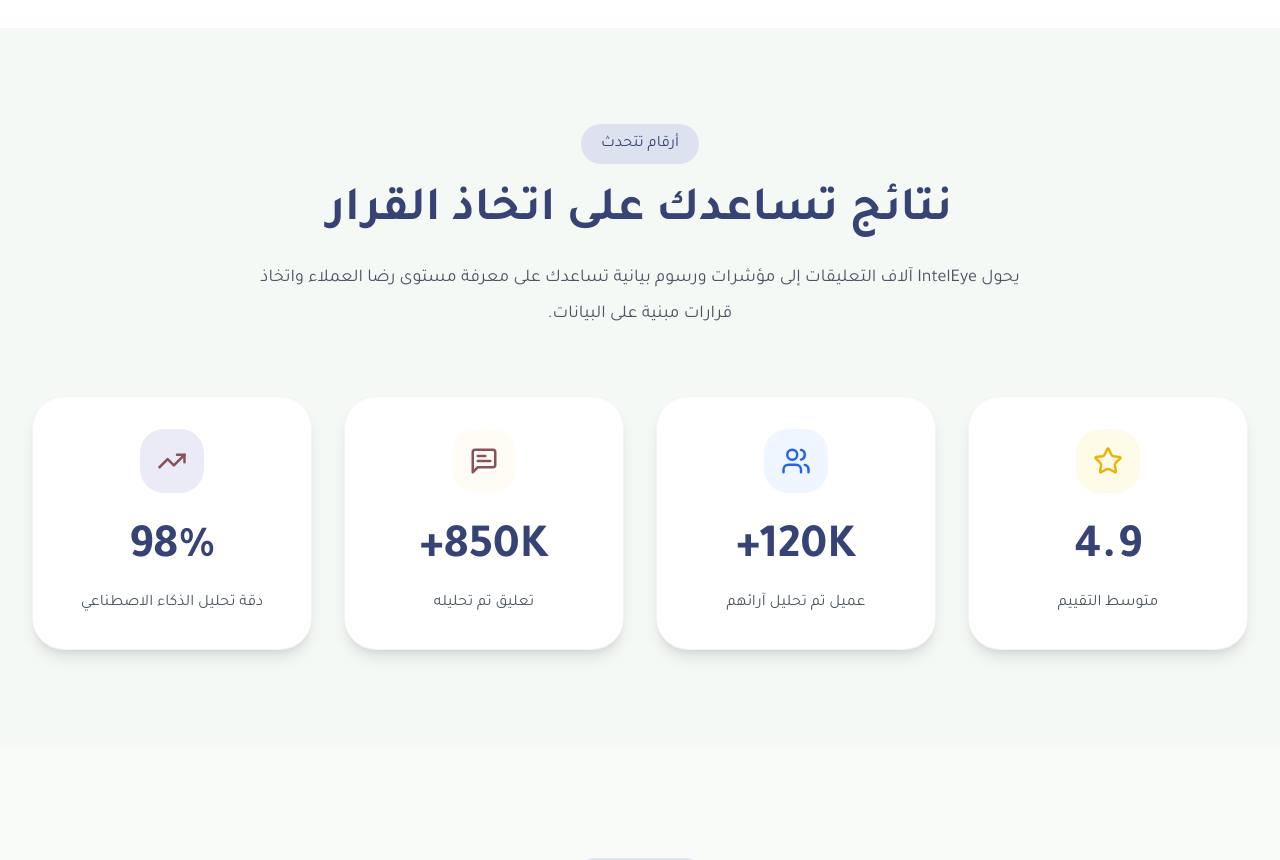
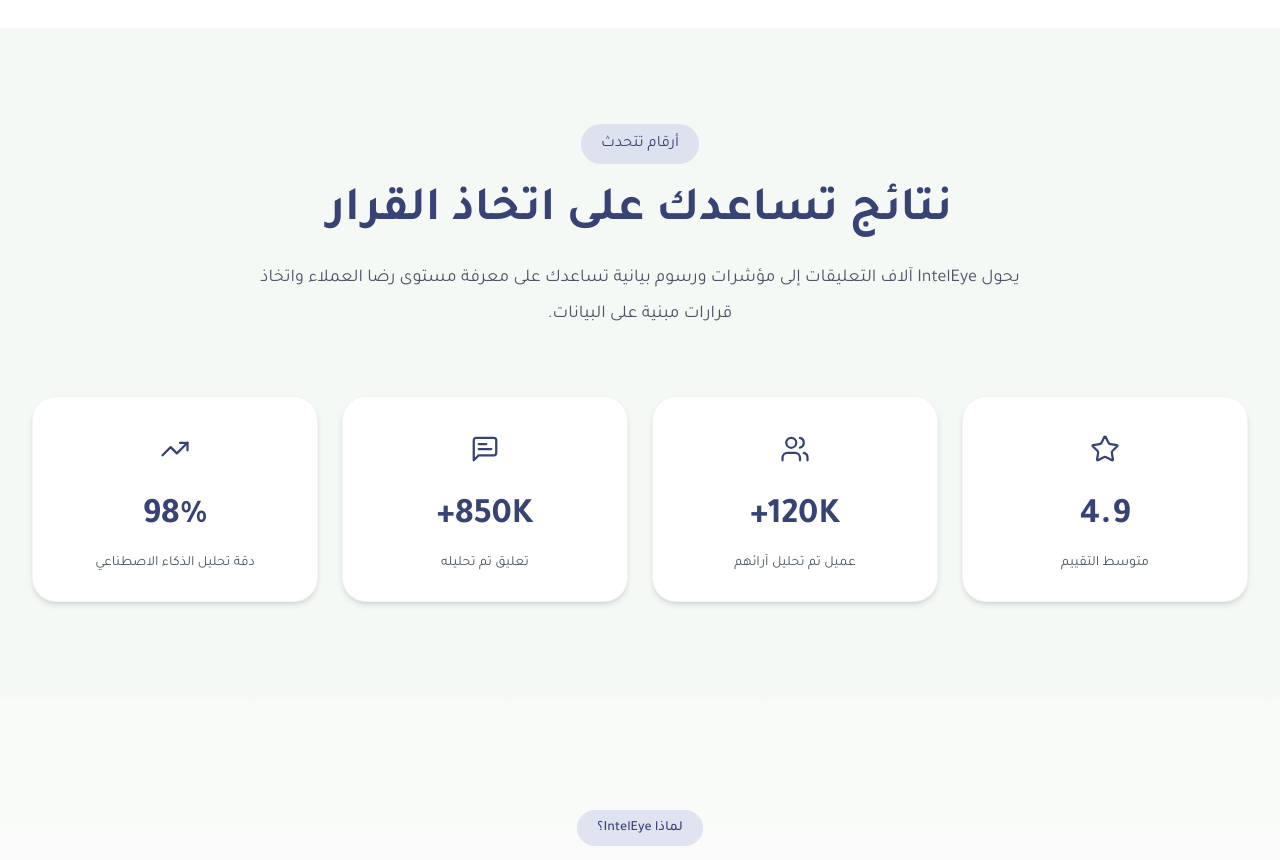
Before and after one commit to alaaalhrebi/inteleye, a Next.js app in the folder inteleye_project/: page / in a window 1280 px wide. Shown: the part 1760-2620 px from the top of the page. Built offline with nearby package versions, Linux system fonts and the light colour scheme.

Commit message:
Update Stats.tsx

```diff
--- a/inteleye_project/src/components/Stats.tsx
+++ b/inteleye_project/src/components/Stats.tsx
@@ -13,37 +13,30 @@ const stats = [
     icon: Star,
     value: "4.9",
     label: "متوسط التقييم",
-    color: "text-yellow-500",
-    bg: "bg-yellow-50",
   },
   {
     icon: Users,
     value: "120K+",
     label: "عميل تم تحليل آرائهم",
-    color: "text-blue-600",
-    bg: "bg-blue-50",
   },
   {
     icon: MessageSquareText,
     value: "850K+",
     label: "تعليق تم تحليله",
-    color: "text-[#895159]",
-    bg: "bg-[#FFFCF5]",
   },
   {
     icon: TrendingUp,
     value: "98%",
     label: "دقة تحليل الذكاء الاصطناعي",
-    color: "text-[#895159]",
-    bg: "bg-[#BABDE2]/30",
   },
 ];
 
 export default function Stats() {
   return (
     <section className="py-24 bg-[#F5F9F6]">
+      <div className="max-w-7xl mx-auto px-8">
 
-      <div className="max-w-7xl mx-auto px-8">
+        {/* Header */}
 
         <motion.div
           initial={{ opacity: 0 }}
@@ -52,29 +45,24 @@ export default function Stats() {
           viewport={{ once: true }}
           className="text-center mb-16"
         >
-
           <span className="inline-block rounded-full bg-[#BABDE2]/40 text-[#374375] px-5 py-2 mb-6">
-
             أرقام تتحدث
-
           </span>
 
-<h2 className="text-5xl font-bold text-primary">
+          <h2 className="text-5xl font-bold text-primary">
             نتائج تساعدك على اتخاذ القرار
-
           </h2>
 
           <p className="mt-6 text-gray-600 text-lg max-w-3xl mx-auto leading-9">
-
             يحول IntelEye آلاف التعليقات إلى مؤشرات ورسوم بيانية
             تساعدك على معرفة مستوى رضا العملاء واتخاذ قرارات مبنية
             على البيانات.
-
           </p>
-
         </motion.div>
 
-        <div className="grid md:grid-cols-2 lg:grid-cols-4 gap-8">
+        {/* Cards */}
+
+        <div className="grid md:grid-cols-2 lg:grid-cols-4 gap-6">
 
           {stats.map((item, index) => {
 
@@ -83,67 +71,57 @@ export default function Stats() {
             return (
 
               <motion.div
-
                 key={index}
-
-                initial={{
-                  opacity:0,
-                  y:40
+                initial={{ opacity: 0, y: 40 }}
+                whileInView={{ opacity: 1, y: 0 }}
+                viewport={{ once: true }}
+                transition={{
+                  delay: index * .1,
+                  duration: .6,
                 }}
-
-                whileInView={{
-                  opacity:1,
-                  y:0
+                whileHover={{
+                  y: -6,
+                  scale: 1.02,
                 }}
-
-                viewport={{
-                  once:true
-                }}
-
-                transition={{
-                  delay:index*.1,
-                  duration:.6
-                }}
-
-                whileHover={{
-                  y:-8,
-                  scale:1.03
-                }}
-
                 className="
+                  group
                   bg-white
-                  rounded-[32px]
-                  shadow-lg
+                  rounded-[24px]
                   border
                   border-gray-100
-                  p-8
+                  shadow-md
+                  hover:shadow-xl
+                  transition-all
+                  p-6
                   text-center
-                  hover:shadow-2xl
-                  transition-all
                 "
-
               >
 
-                <div
-                  className={`w-16 h-16 mx-auto rounded-2xl flex items-center justify-center ${item.bg}`}
-                >
+                {/* Icon */}
 
+                <div className="w-14 h-14 mx-auto flex items-center justify-center">
                   <Icon
                     size={30}
-                    className={item.color}
+                    className="
+                      text-primary
+                      stroke-[1.8]
+                      transition-all
+                      duration-300
+                      group-hover:scale-110
+                    "
                   />
-
                 </div>
 
-<h3 className="text-5xl font-bold text-primary mt-8">
+                {/* Number */}
+
+                <h3 className="text-4xl font-bold text-primary mt-5">
                   {item.value}
-
                 </h3>
 
-                <p className="mt-4 text-gray-600 leading-7">
+                {/* Label */}
 
+                <p className="mt-3 text-gray-600 leading-7 text-sm">
                   {item.label}
-
                 </p>
 
               </motion.div>
@@ -155,7 +133,6 @@ export default function Stats() {
         </div>
 
       </div>
-
     </section>
   );
 }
```
